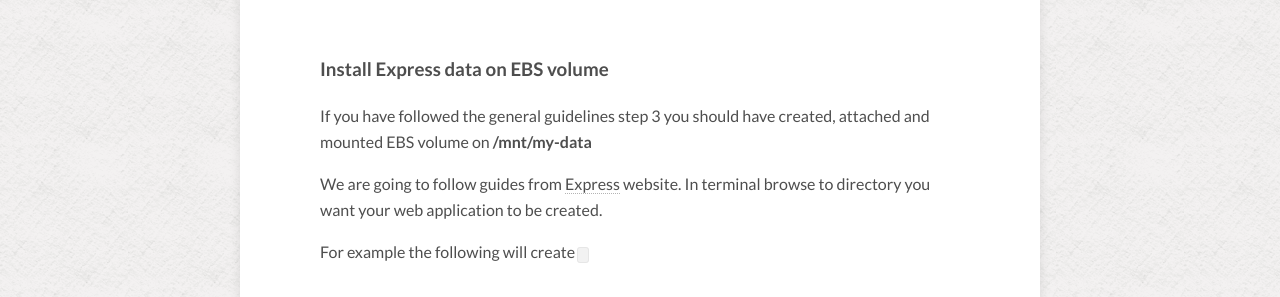
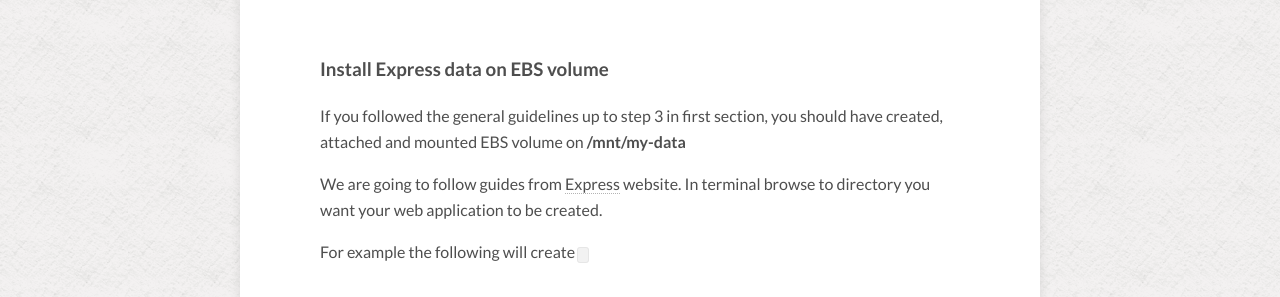
Before and after one commit to dhoqk/dhoqk.github.io, a Jekyll site: the page built from _posts/2015-01-17-aws-setup2.md, in a window 1280 px wide. Shown: the part 241-538 px from the top of the page. Built offline with Jekyll 4.4.1, drawn with Linux system fonts in a browser that asks for light colours; nearby versions of some CDN libraries; comment, search, counter and statistics services are not loaded.

Commit message:
aws setup 2 update

````diff
--- a/_posts/2015-01-17-aws-setup2.md
+++ b/_posts/2015-01-17-aws-setup2.md
@@ -11,13 +11,13 @@ image:
 ###Install Express data on EBS volume
 
 <!--more-->
-If you have followed the general guidelines step 3 you should have created, attached and mounted EBS volume on **/mnt/my-data**
+If you followed the general guidelines up to step 3 in first section, you should have created, attached and mounted EBS volume on **/mnt/my-data**
 
 We are going to follow guides from [Express](http://expressjs.com/starter/generator.html) website.  In terminal browse to directory you want your web application to be created.
 
 For example the following will create `myapp`, web application skeleton, under **/mnt/my-data**.  If you want to install it under different directory change
 
-```bash
+```shell
 cd mnt/my-data
 ```
 from belowe to anything you want.
@@ -31,7 +31,7 @@ sudo express myapp
 
 After this install dependencies:
 
-```bash
+```shell
 cd myapp && npm install
 ```
 
````
